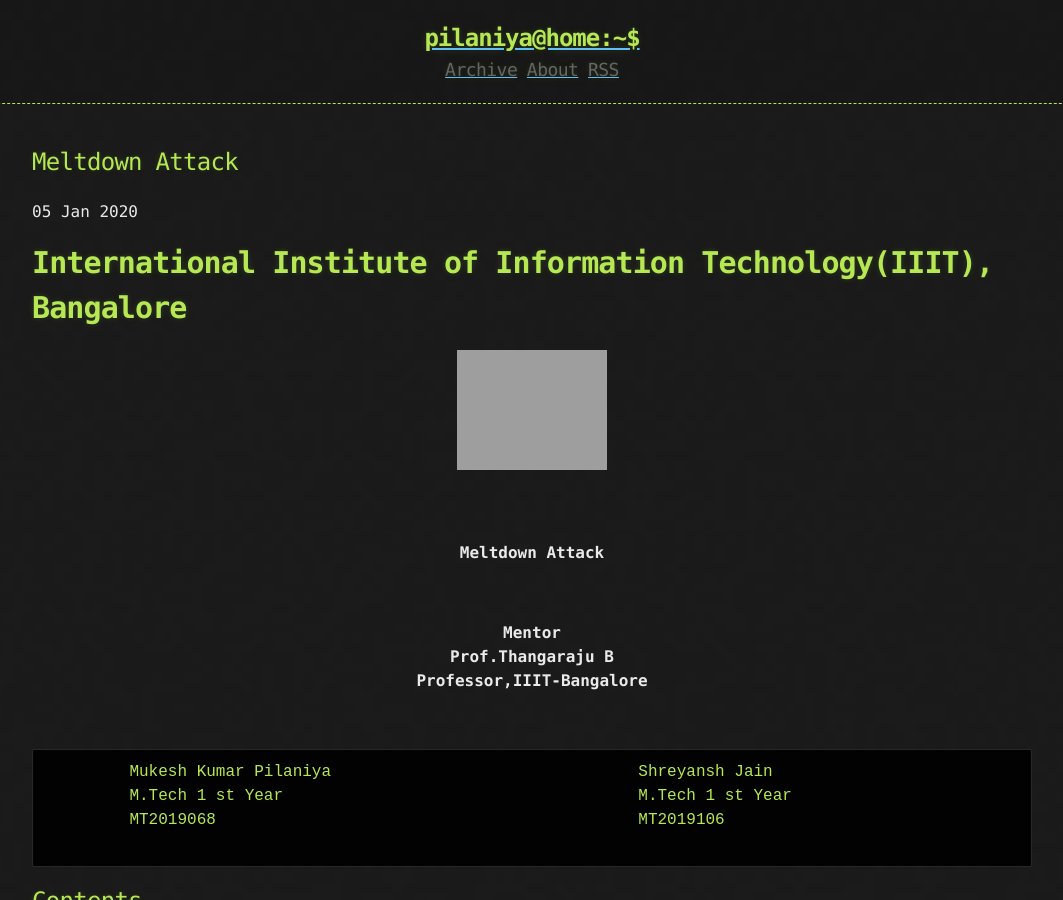
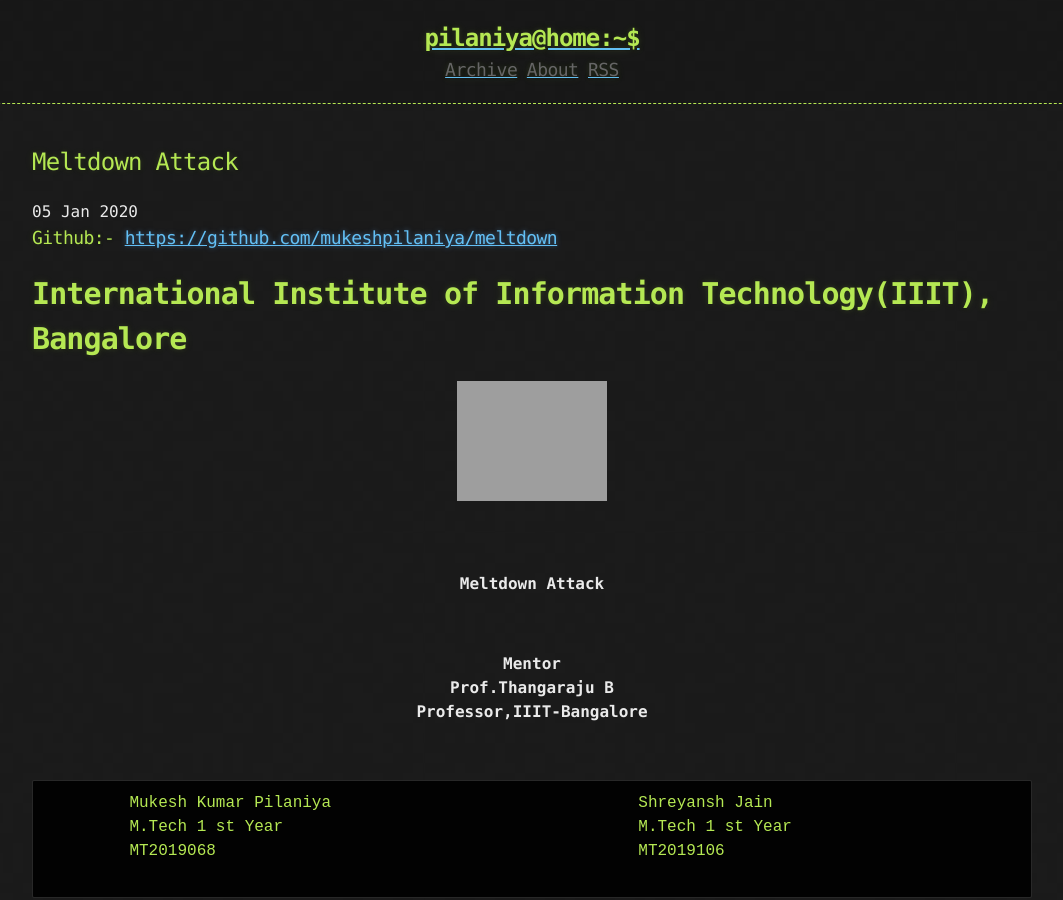
Before and after one commit to mukeshpilaniya/blog, a Jekyll site: the page built from _posts/Meltdown-Attack/2020-01-05-Meltdown-Attack.md, in a window 1280 px wide and 900 px high. Shown: the whole window, without its empty margins (108-1171 px from the left). Built offline with Jekyll 4.4.1, drawn with Linux system fonts in a browser that asks for light colours; grey boxes are pictures that could not be loaded.

Commit message:
Update 2020-01-05-Meltdown-Attack.md

```diff
--- a/_posts/Meltdown-Attack/2020-01-05-Meltdown-Attack.md
+++ b/_posts/Meltdown-Attack/2020-01-05-Meltdown-Attack.md
@@ -1,3 +1,4 @@
+### Github:- [https://github.com/mukeshpilaniya/meltdown](https://github.com/mukeshpilaniya/meltdown)
 <p align="center">
     <h1><b>International Institute of Information Technology(IIIT), Bangalore</b></h1>
 </p>
```
